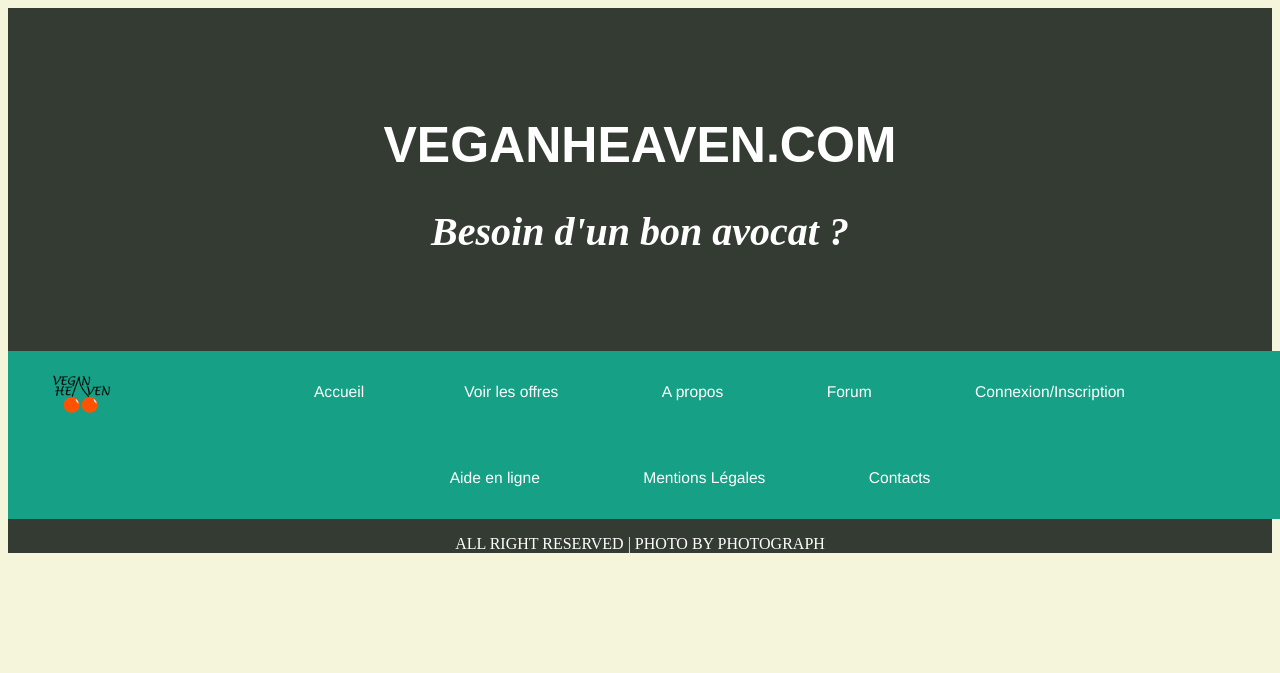
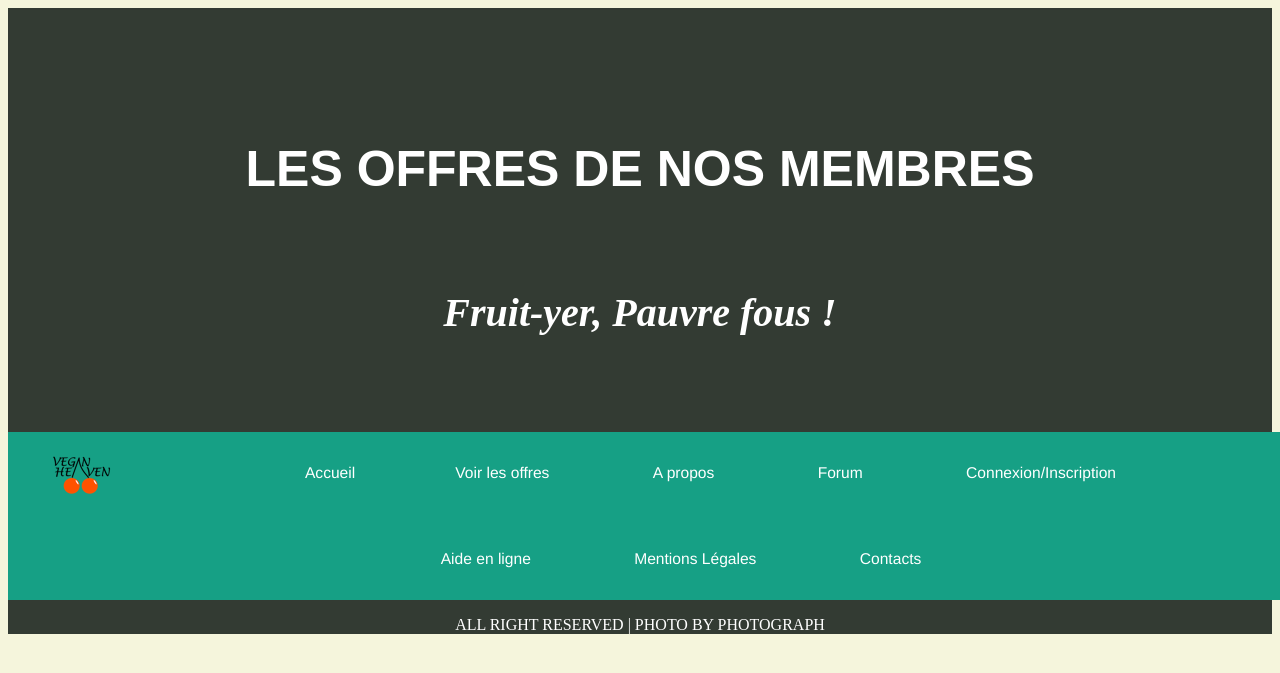
Before and after one commit to APPG8C/VeganHeaven_commun, a PHP site: page /Recherche.php in a window 1280 px wide; the page is wider, and only the part inside the window is pictured. Shown: the top 673 px of that part. Run offline with PHP 8.4, Linux system fonts and the light colour scheme.

Commit message:
Réorganisation et création d'une fonction-entête
La fonction permet de changer le texte de l'entête, on peut bien sur
changer le contenu ce n'est qu'un essai.

```diff
--- a/Accueil.php
+++ b/Accueil.php
@@ -4,10 +4,10 @@
 
 		<?php
 		include("Entete.php");
+		setPunchLine($Accueil,true,$texte1="Vegan Heaven",$texte2="Besoin d'un bon avocat ?");
 		setTitle($Accueil,true,$texte="Bienvenue sur Vegan Heaven !");
 		include("Menu.php");
 		?>
-
 
     </head>
 
--- a/ConnexionInscription.php
+++ b/ConnexionInscription.php
@@ -3,6 +3,7 @@
     <head>
 		<?php
 		include("Entete.php");
+		setPunchLine($Connexion_Inscription,true,$texte1="Inscription et Connexion",$texte2="Rejoignez-nous, vous êtes tous à croquer");
 		setTitle($Connexion_Inscription,true,$texte="Rejoignez-nous");
 		?>
     </head>
--- a/Entete.php
+++ b/Entete.php
@@ -7,8 +7,6 @@
 
             <header class="header">
 
-            	<h1 class="adresse">VeganHeaven.com</h1>
-                <h2 class="slogan">Besoin d'un bon avocat ?</h2>
 			<?php
 				$Accueil=false;
 				$Offres=false;
--- a/FAQ.php
+++ b/FAQ.php
@@ -3,6 +3,7 @@
     <head>
        <?php
 		include("Entete.php");
+		setPunchLine($aPropos,true,$texte1="Aide en ligne",$texte2="Souriez vous êtes accompagné");
 		setTitle($aPropos,true,$texte="Aide en ligne");
 		?>
     </head>
--- a/Forum.php
+++ b/Forum.php
@@ -3,6 +3,7 @@
     <head>
 	<?php
 		include("Entete.php");
+		setPunchLine($aPropos,true,$texte1="Forum",$texte2="Chacun y ramène sa fraise");
 		setTitle($Forum,true,$texte="Conversez avec nos menbres");
 	?>
     </head>
--- a/Recherche.php
+++ b/Recherche.php
@@ -3,6 +3,7 @@
     <head>
        <?php
 		include("Entete.php");
+		setPunchLine($aPropos,true,$texte1="Les offres de nos membres",$texte2="Fruit-yer, Pauvre fous !");
 		setTitle($Forum,true,$texte="Voici les offres");
 		?>
     </head>
--- a/StyleGraphique.css
+++ b/StyleGraphique.css
@@ -39,7 +39,8 @@
     padding:20px;
     text-align: center;
     display: inline-block;
-    width:1384px;}
+    width:1366px;
+}
 
 nav li
 {
--- a/fonction.php
+++ b/fonction.php
@@ -7,3 +7,16 @@
 	}
 }
 ?>
+
+<?php
+function setPunchLine($page,$valeur,$texte1,$texte2){
+	$page=$valeur;
+	if ($valeur=true){
+
+		echo"<header class='header'><h1 class='adresse'>$texte1</h1></header>";
+		echo"<header class='header'><h2 class='slogan'>$texte2</h2></header>";
+
+
+	}
+}
+?>
```
